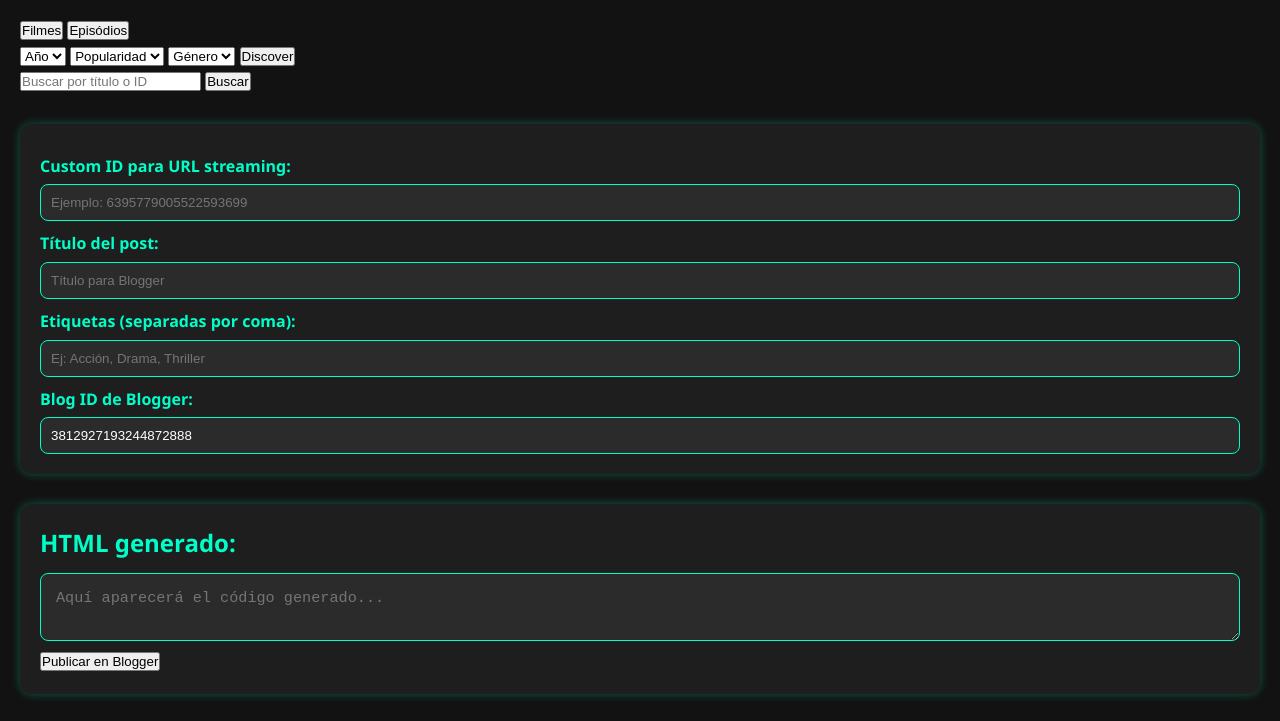
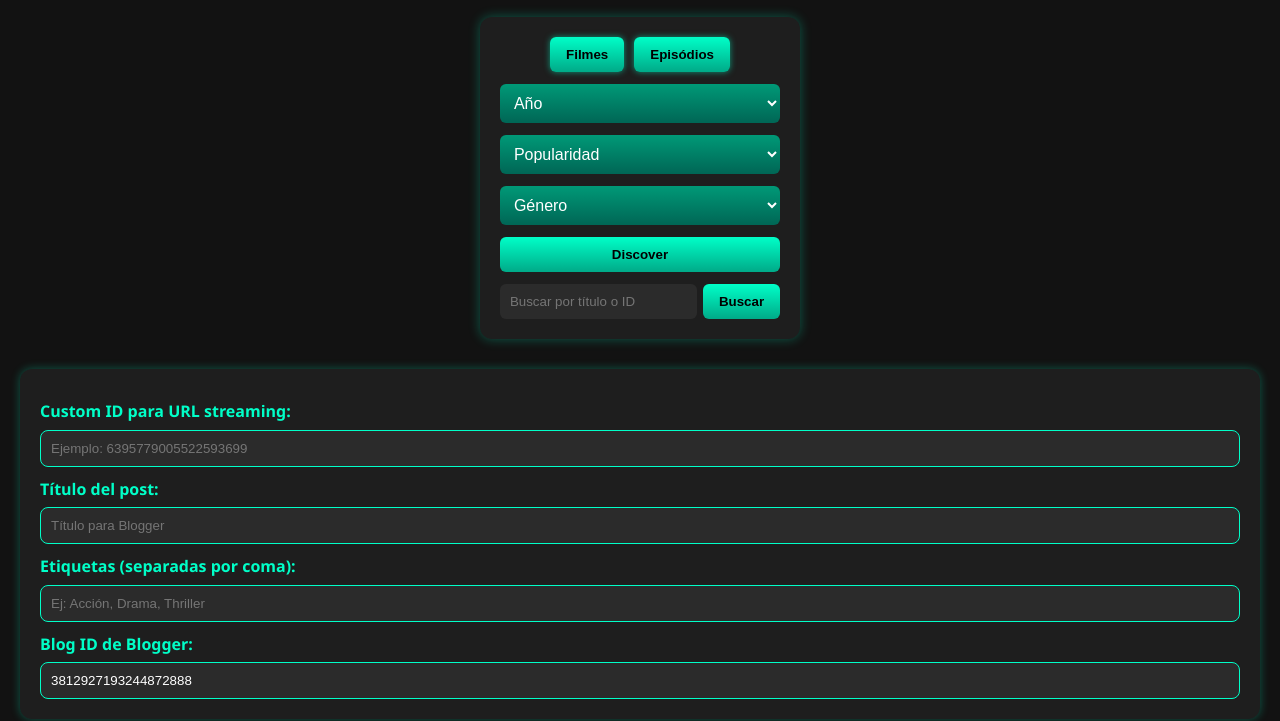
Before and after one commit to inkaflixlat/panel-admin-inka, a plain HTML site: page movie/index.html in a window 1280 px wide. Shown: the part 69-790 px from the top of the page. Drawn offline with Linux system fonts and the light colour scheme; a script that the page names is missing; a web font is replaced by a local one.

Commit message:
Update style.css

```diff
--- a/movie/style.css
+++ b/movie/style.css
@@ -31,7 +31,112 @@ main {
   gap: 30px;
 }
 
-/* Formulario */
+/* Panel de búsqueda estilo InkaFlix */
+.inkaflix-search {
+  background: #1e1e1e;
+  padding: 20px;
+  border-radius: 12px;
+  box-shadow: 0 0 12px #00ffc84d;
+  max-width: 400px;
+  margin: 0 auto 0;
+  display: flex;
+  flex-direction: column;
+  gap: 12px;
+  align-items: center;
+}
+
+/* Botones top: Filmes / Episódios */
+.top-nav {
+  display: flex;
+  gap: 10px;
+}
+
+.nav-btn {
+  background: linear-gradient(to bottom, #00ffc8, #00aa88);
+  color: #000;
+  font-weight: bold;
+  padding: 10px 16px;
+  border: none;
+  border-radius: 6px;
+  cursor: pointer;
+  box-shadow: 0 0 6px #00ffc888;
+}
+
+.nav-btn:hover {
+  background: linear-gradient(to bottom, #00e6b0, #008877);
+}
+
+/* Selectores */
+.inkaflix-search select {
+  width: 100%;
+  padding: 10px;
+  border-radius: 6px;
+  background: linear-gradient(to bottom, #009977, #006655);
+  color: white;
+  border: none;
+  font-size: 1rem;
+}
+
+/* Discover button */
+.discover-btn {
+  width: 100%;
+  padding: 10px;
+  background: linear-gradient(to bottom, #00ffc8, #00aa88);
+  border: none;
+  border-radius: 6px;
+  color: #000;
+  font-weight: bold;
+  cursor: pointer;
+}
+
+.discover-btn:hover {
+  background: linear-gradient(to bottom, #00e6b0, #008877);
+}
+
+/* Search box */
+.search-wrapper {
+  display: flex;
+  width: 100%;
+  gap: 6px;
+}
+
+.search-wrapper input {
+  flex: 1;
+  padding: 10px;
+  border-radius: 6px;
+  border: none;
+  background-color: #2b2b2b;
+  color: #00ffc8;
+}
+
+.search-btn {
+  padding: 10px 16px;
+  background: linear-gradient(to bottom, #00ffc8, #00aa88);
+  border: none;
+  border-radius: 6px;
+  color: #000;
+  font-weight: bold;
+  cursor: pointer;
+}
+
+.search-btn:hover {
+  background: linear-gradient(to bottom, #00e6b0, #008877);
+}
+
+/* WhatsApp footer */
+.whatsapp-footer {
+  width: 100%;
+  max-width: 800px;
+  margin: 20px auto 0;
+  color: white;
+  font-size: 0.9rem;
+  display: flex;
+  justify-content: space-between;
+  border-top: 1px solid #444;
+  padding-top: 10px;
+}
+
+/* Formulario Admin */
 .form-section {
   background: #1e1e1e;
   padding: 20px;
@@ -103,7 +208,7 @@ textarea {
   resize: vertical;
 }
 
-/* Footer (botones de login/logout) */
+/* Footer login/logout */
 footer {
   margin-top: 30px;
   display: flex;
@@ -136,4 +241,31 @@ footer button:hover {
   .preview-section {
     width: 100%;
   }
+
+  .whatsapp-footer {
+    flex-direction: column;
+    align-items: center;
+    gap: 6px;
+    text-align: center;
+  }
 }
+/* Botón de publicación en Blogger */
+#publishPost {
+  margin-top: 20px;
+  padding: 14px;
+  width: 100%;
+  background-color: #00ffc8;
+  color: #000;
+  font-weight: bold;
+  border: none;
+  border-radius: 8px;
+  cursor: pointer;
+  font-size: 1.1rem;
+  transition: background 0.3s, box-shadow 0.3s;
+  box-shadow: 0 0 12px #00ffc88c;
+}
+
+#publishPost:hover {
+  background-color: #00e6b0;
+  box-shadow: 0 0 16px #00ffc8aa;
+}
```
